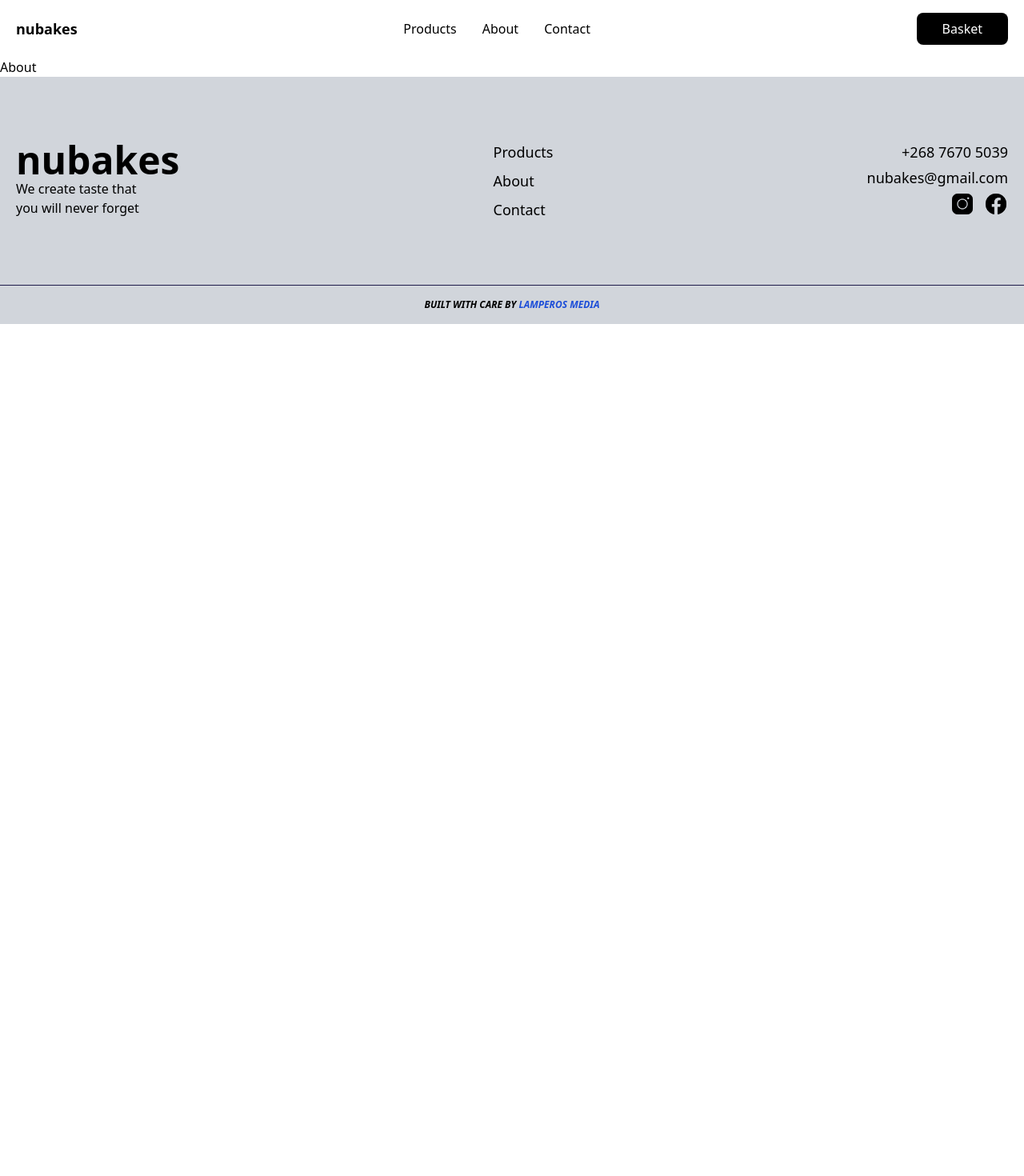
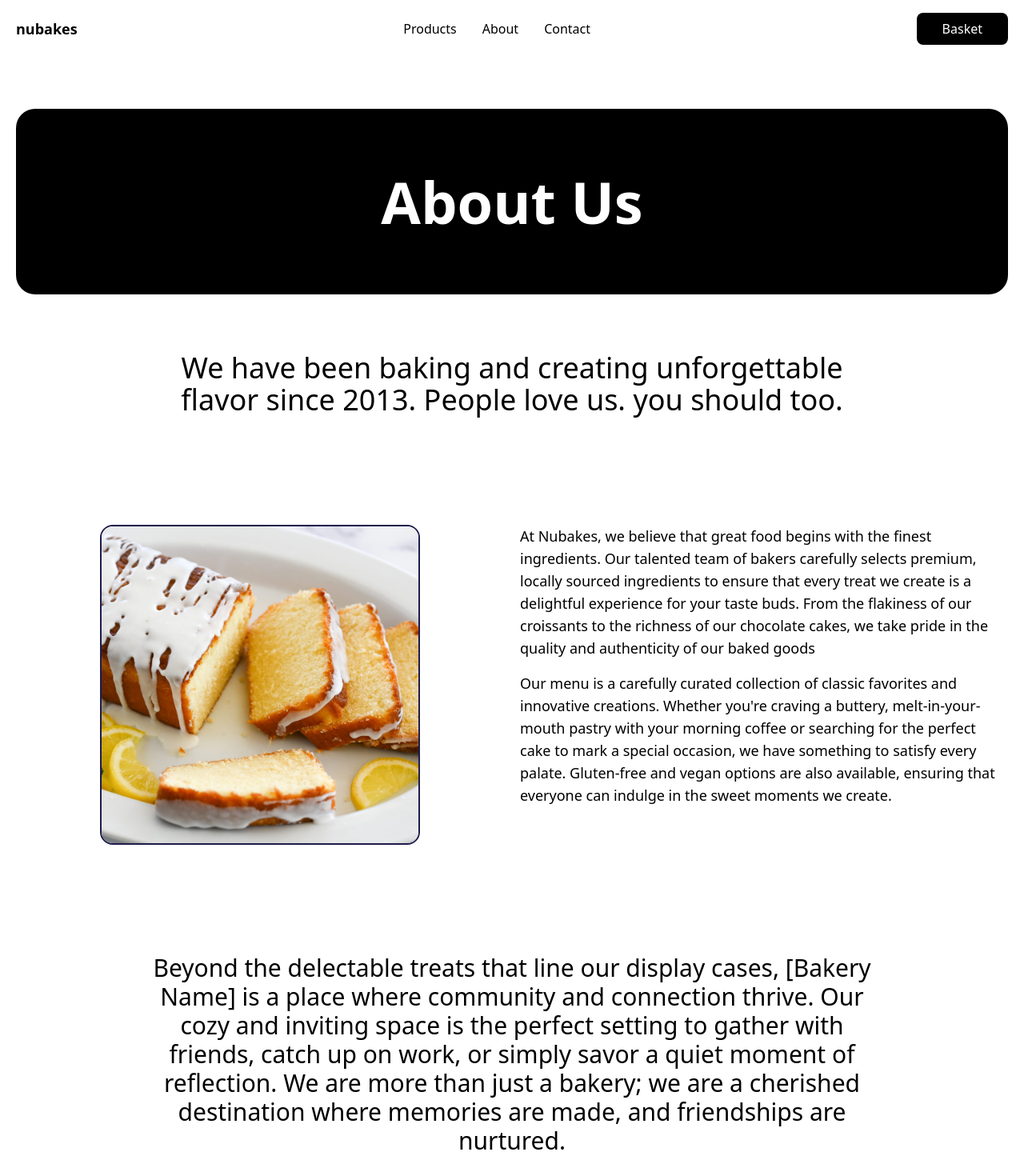
Before and after one commit to coderkwan/nubakes, a Next.js app: page /about in a window 1280 px wide. Shown: the top 1470 px of the page at 80% size. Before the commit the page ends 800 px from the top, so only its background shows below. Built offline with nearby package versions, Linux system fonts and the light colour scheme.

Commit message:
-completing about page

```diff
--- a/app/about/page.tsx
+++ b/app/about/page.tsx
@@ -1,7 +1,74 @@
+import Image from "next/image";
 export const metadata = {
     title: "About us",
 };
 
 export default function () {
-    return <div>About</div>;
+    return (
+        <div>
+            <section className="py-[4rem] ">
+                <div className="max-w-[1240px] bg-black text-white py-[5rem] rounded-3xl mx-auto flex flex-col items-center gap-5 ">
+                    <h1 className="text-7xl font-bold text-center">About Us</h1>
+                </div>
+            </section>
+            <section className="py-2">
+                <div className="max-w-[1240px] mx-auto flex flex-col items-center gap-5 ">
+                    <h2 className="text-4xl text-center max-w-[900px]">
+                        We have been baking and creating unforgettable flavor
+                        since 2013. People love us. you should too.
+                    </h2>
+                </div>
+            </section>
+            <section className="py-[8rem] ">
+                <div className="max-w-[1240px] mx-auto flex gap-5 ">
+                    <div className="w-1/2 flex justify-center">
+                        <div className="h-[400px] w-[400px] rounded-2xl overflow-hidden border-2 border-indigo-950 relative">
+                            <Image
+                                src="/poundcake.jpg"
+                                fill={true}
+                                objectFit="cover"
+                                alt="Cake"
+                            />
+                        </div>
+                    </div>
+                    <div className="w-1/2">
+                        <p className="mb-4 text-lg">
+                            At Nubakes, we believe that great food begins with
+                            the finest ingredients. Our talented team of bakers
+                            carefully selects premium, locally sourced
+                            ingredients to ensure that every treat we create is
+                            a delightful experience for your taste buds. From
+                            the flakiness of our croissants to the richness of
+                            our chocolate cakes, we take pride in the quality
+                            and authenticity of our baked goods
+                        </p>
+                        <p className="mb-4 text-lg">
+                            Our menu is a carefully curated collection of
+                            classic favorites and innovative creations. Whether
+                            you're craving a buttery, melt-in-your-mouth pastry
+                            with your morning coffee or searching for the
+                            perfect cake to mark a special occasion, we have
+                            something to satisfy every palate. Gluten-free and
+                            vegan options are also available, ensuring that
+                            everyone can indulge in the sweet moments we create.
+                        </p>
+                    </div>
+                </div>
+            </section>
+            <section className="pt-2 mb-[8rem]">
+                <div className="max-w-[1240px] mx-auto flex flex-col items-center gap-5 ">
+                    <h3 className="text-3xl text-center max-w-[900px]">
+                        Beyond the delectable treats that line our display
+                        cases, [Bakery Name] is a place where community and
+                        connection thrive. Our cozy and inviting space is the
+                        perfect setting to gather with friends, catch up on
+                        work, or simply savor a quiet moment of reflection. We
+                        are more than just a bakery; we are a cherished
+                        destination where memories are made, and friendships are
+                        nurtured.
+                    </h3>
+                </div>
+            </section>
+        </div>
+    );
 }
--- a/components/Footer.jsx
+++ b/components/Footer.jsx
@@ -23,8 +23,12 @@ export default function () {
                     </a>
                 </div>
                 <div className="flex flex-col gap-1 text-end">
-                    <p className="text-lg">+268 7670 5039</p>
-                    <p className="text-lg">nubakes@gmail.com</p>
+                    <a href="tel:26876705039" className="text-lg">
+                        +268 7670 5039
+                    </a>
+                    <a href="mailto:nubakes@gmail.com" className="text-lg">
+                        nubakes@gmail.com
+                    </a>
                     <div className="flex gap-3 justify-end">
                         <a href="https://instagram.com/lamperosmedia">
                             <Image
```
